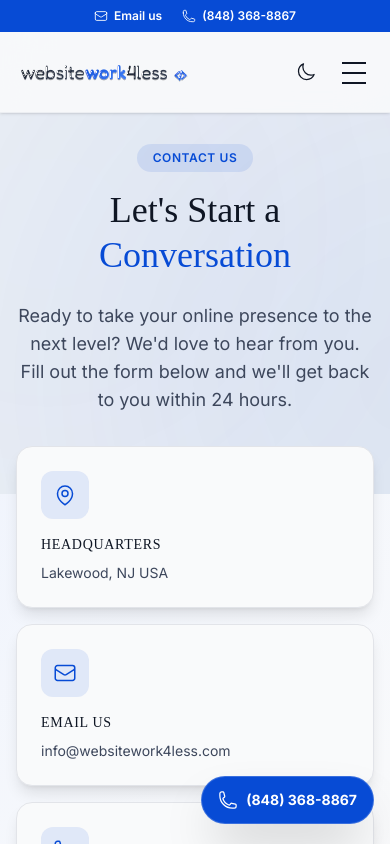
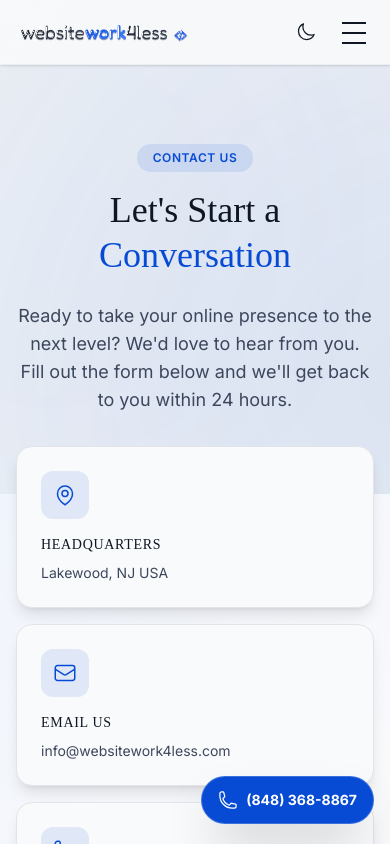
Before and after one commit to Umar-Tanveer123/websitework4less-frontend, a React (Vite) app: page /contact in a window 390 px wide. Shown: the top 844 px of the page. Built offline with nearby package versions, Linux system fonts and the light colour scheme; a web font is replaced by a local one.

Commit message:
fix(nav): improve mobile navigation overlay UX and scrolling behavior

```diff
--- a/src/components/Navbar.tsx
+++ b/src/components/Navbar.tsx
@@ -81,15 +81,20 @@
 
   return (
     <header
-      className={`fixed top-0 left-0 right-0 z-50 transition-all duration-300 ${
+      className={`fixed top-0 left-0 right-0 z-[70] transition-all duration-300 ${
         mobileOpen
-          ? 'bg-transparent shadow-none border-b-0'
+          ? 'bg-surface shadow-md border-b border-border/50'
           : showBackground
           ? 'bg-surface/90 backdrop-blur-xl shadow-sm border-b border-border/50'
           : 'bg-transparent'
       }`}
+      style={
+        mobileOpen
+          ? { backgroundColor: isDark ? 'hsl(220, 40%, 4%)' : 'hsl(220, 20%, 98%)' }
+          : undefined
+      }
     >
-      <div className="bg-accent text-white">
+      <div className={`bg-accent text-white ${mobileOpen ? 'hidden' : 'hidden sm:block'}`}>
         <div className="mx-auto flex min-h-8 max-w-7xl items-center justify-center gap-x-5 gap-y-1 px-4 py-1 text-xs font-semibold sm:justify-end sm:px-6 lg:px-8">
           <a
             href="mailto:info@websitework4less.com"
@@ -108,7 +113,7 @@
           </a>
         </div>
       </div>
-      <nav className="mx-auto flex max-w-7xl items-center justify-between px-4 sm:px-6 lg:px-8 h-20">
+      <nav className="mx-auto flex max-w-7xl items-center justify-between px-4 sm:px-6 lg:px-8 h-16 lg:h-20">
         {/* Logo */}
         <Link to="/" className="relative z-[70] flex items-center">
           <Logo className="h-12 sm:h-14" />
@@ -284,7 +289,7 @@
 
         {/* Mobile Menu Overlay */}
         <div
-          className={`fixed inset-0 z-[60] transition-all duration-300 ease-[var(--ease-out-premium)] lg:hidden ${
+          className={`fixed inset-0 z-[60] flex flex-col transition-all duration-300 ease-[var(--ease-out-premium)] lg:hidden ${
             mobileOpen
               ? 'opacity-100 pointer-events-auto'
               : 'opacity-0 pointer-events-none'
@@ -293,7 +298,11 @@
             backgroundColor: isDark ? 'hsl(220, 40%, 4%)' : 'hsl(220, 20%, 98%)',
           }}
         >
-          <div className="flex h-full w-full flex-col items-center justify-start gap-5 px-6 pt-28 pb-12 overflow-y-auto">
+          {/* Spacer for fixed navbar header height */}
+          <div className="h-16 shrink-0 border-b border-border/40" />
+
+          {/* Scrollable menu items container */}
+          <div className="flex-1 w-full overflow-y-auto px-6 pt-1 pb-8 flex flex-col items-center justify-start gap-3.5">
             {navLinks.map((link, index) => (
               <div
                 key={link.path}
@@ -309,6 +318,7 @@
                     <div className="flex items-center justify-center gap-2">
                       <Link
                         to={link.path}
+                        onClick={() => setMobileOpen(false)}
                         className={`text-2xl font-semibold ${
                           isServicesActive ? 'text-accent' : 'text-text-primary hover:text-accent'
                         }`}
@@ -343,6 +353,7 @@
                       <div className="mt-3 flex w-full flex-col items-center gap-2 rounded-xl bg-surface-muted/60 p-3">
                         <Link
                           to="/services"
+                          onClick={() => setMobileOpen(false)}
                           className={`text-sm font-semibold transition-colors ${
                             location.pathname === '/services'
                               ? 'text-accent'
@@ -356,6 +367,7 @@
                           <Link
                             key={page.slug}
                             to={`/${page.slug}`}
+                            onClick={() => setMobileOpen(false)}
                             className={`text-sm font-medium transition-colors ${
                               location.pathname === `/${page.slug}`
                                 ? 'text-accent font-semibold'
@@ -371,6 +383,7 @@
                 ) : (
                   <Link
                     to={link.path}
+                    onClick={() => setMobileOpen(false)}
                     className={`text-2xl font-semibold ${
                       location.pathname === link.path
                         ? 'text-accent'
@@ -391,7 +404,7 @@
               }`}
               style={{ transitionDelay: `${navLinks.length * 50}ms` }}
             >
-              <Button as="link" to="/contact" size="lg" className="w-full text-center justify-center">
+              <Button as="link" to="/contact" onClick={() => setMobileOpen(false)} size="lg" className="w-full text-center justify-center">
                 Get Started
               </Button>
             </div>
```
